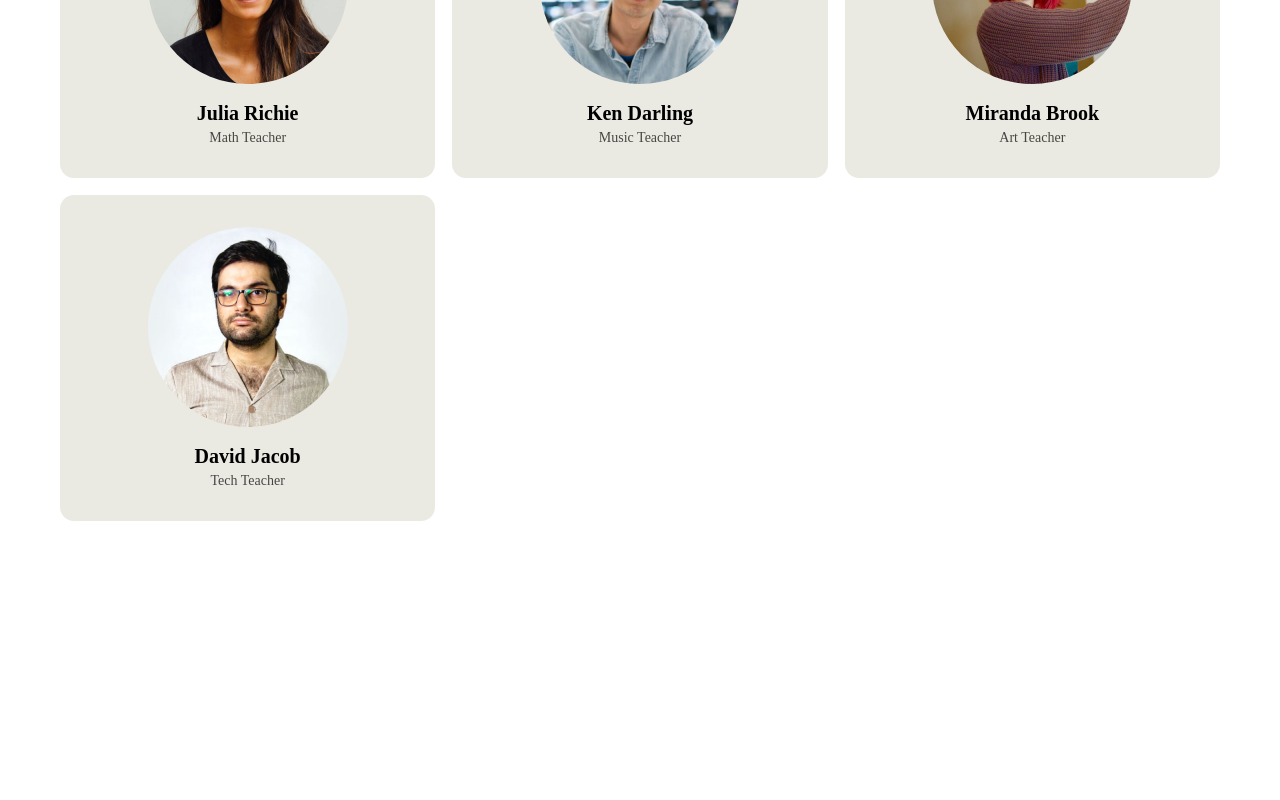
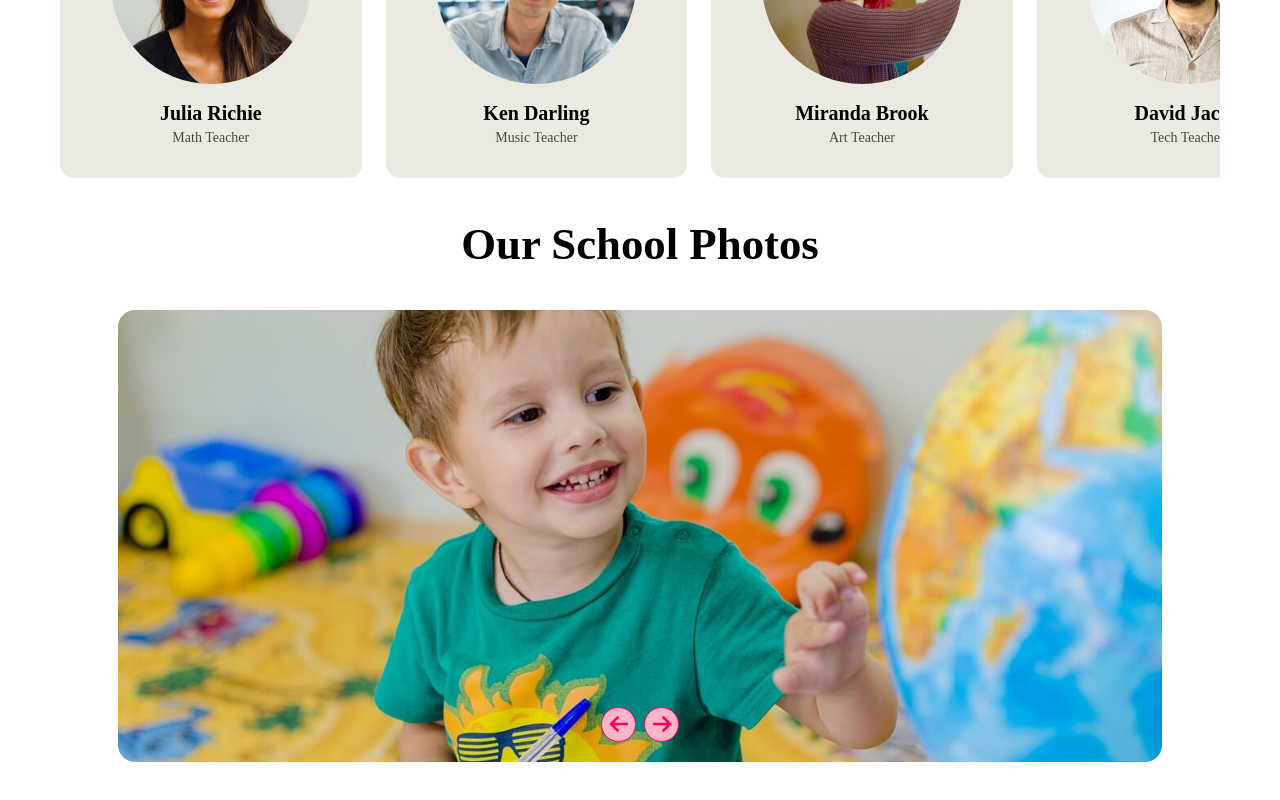
Before and after one commit to UsamaMansoor026/PreSchoolLandingPage, a React (Vite) app: page / in a window 1280 px wide. Shown: the part 2125-2925 px from the top of the page. Before the commit the page ends 2666 px from the top, so only its background shows below. Built offline with nearby package versions, Linux system fonts and the light colour scheme; a web font is replaced by a local one.

Commit message:
Image Slider for School Photos added, teacher section added

```diff
--- /dev/null
+++ b/src/components/SchoolGallery.jsx
@@ -0,0 +1,51 @@
+import React, { useEffect } from "react";
+import { schoolPhotos } from "../constants/constants";
+import { HiOutlineArrowSmLeft, HiOutlineArrowSmRight } from "react-icons/hi";
+
+const SchoolGallery = () => {
+  const slider = document.querySelector(".sliderImages");
+
+  const nextSlide = () => {
+    slider.append(slider.querySelector("img:first-child"));
+  };
+
+  const prevSlide = () => {
+    slider.prepend(slider.querySelector("img:last-child"));
+  };
+
+  useEffect(() => {
+    const intervalId = setInterval(() => {
+      nextSlide();
+    }, 2000);
+
+    return () => clearInterval(intervalId);
+  }, []);
+  return (
+    <div className="subSection">
+      <h1 className="sectionHeading textCenter">Our School Photos</h1>
+
+      {/* Image Slider */}
+      <div className="imageSlider_container">
+        <div className="sliderImages">
+          <img src={schoolPhotos.one} alt="" />
+          <img src={schoolPhotos.two} alt="" />
+          <img src={schoolPhotos.three} alt="" />
+          <img src={schoolPhotos.four} alt="" />
+          <img src={schoolPhotos.five} alt="" />
+          <img src={schoolPhotos.six} alt="" />
+        </div>
+
+        <div className="slider_controlls">
+          <button id="prev" onClick={prevSlide}>
+            <HiOutlineArrowSmLeft />
+          </button>
+          <button id="next" onClick={nextSlide}>
+            <HiOutlineArrowSmRight />
+          </button>
+        </div>
+      </div>
+    </div>
+  );
+};
+
+export default SchoolGallery;
--- a/src/components/Teachers.jsx
+++ b/src/components/Teachers.jsx
@@ -3,14 +3,14 @@ import { teachersData } from "../constants/constants";
 
 const Teachers = () => {
   return (
-    <div className="subSection">
+    <div className="subSection" style={{ position: "relative" }}>
       <div className="section_innerWrapper" style={{ boxShadow: "none" }}>
         <div className="subHeading_wrapper">
           <h2 className="sectionHeading col-5">Meet Our Teachers</h2>
         </div>
       </div>
 
-      <div className="cards_container">
+      <div className="teachers_cards">
         {teachersData?.map((data) => (
           <article key={data.id} className="teacher_card">
             <div>
--- a/src/constants/constants.js
+++ b/src/constants/constants.js
@@ -70,3 +70,12 @@ export const teachersData = [
     profileImg: "/assets/teacher4.jpg",
   },
 ];
+
+export const schoolPhotos = {
+  one: "/assets/carousal1.jpg",
+  two: "/assets/carousal2.jpg",
+  three: "/assets/carousal3.jpg",
+  four: "/assets/carousal4.jpg",
+  five: "/assets/carousal5.jpg",
+  six: "/assets/carousal6.jpg",
+};
--- a/src/index.css
+++ b/src/index.css
@@ -18,6 +18,10 @@
   padding: 0;
   box-sizing: border-box;
   font-family: "Kiwi Maru", serif;
+}
+
+body {
+  overflow-x: hidden;
 }
 
 ul {
@@ -449,9 +453,23 @@ nav div {
 }
 
 /* Teacher Card */
+.teachers_cards {
+  display: flex;
+  align-items: center;
+  justify-content: space-between;
+  gap: 24px;
+  margin-bottom: 40px;
+  overflow-x: auto;
+}
+
+.teachers_cards::-webkit-scrollbar {
+  width: 1px;
+}
+
 .teacher_card {
   background-color: var(--light-gray);
   display: flex;
+  min-width: 26%;
   flex-direction: column;
   align-items: center;
   justify-content: center;
@@ -472,6 +490,52 @@ nav div {
     font-size: 14px;
     text-align: center;
   }
+}
+
+/* Image Slider */
+.imageSlider_container {
+  margin-block: 40px;
+  position: relative;
+}
+
+.sliderImages img {
+  width: 90%;
+  margin-inline: auto;
+  display: block;
+  border-radius: 17px;
+  aspect-ratio: 3/1.3;
+  object-fit: cover;
+  transition: all 500ms;
+}
+
+.slider_controlls {
+  display: flex;
+  align-items: center;
+  justify-content: center;
+  margin-top: 9px;
+  gap: 8px;
+  position: absolute;
+  bottom: 20px;
+  left: 50%;
+  transform: translateX(-50%);
+}
+
+.slider_controlls button {
+  font-size: 32px;
+  border-radius: 50%;
+  width: 35px;
+  height: 35px;
+  border: 1px solid var(--pinkish);
+  color: var(--pinkish);
+  display: flex;
+  align-items: center;
+  justify-content: center;
+  cursor: pointer;
+  background-color: var(--light-pink);
+}
+
+.sliderImages img:not(img:first-child) {
+  display: none;
 }
 
 /* Media Queries */
@@ -505,6 +569,10 @@ nav div {
   .info_card {
     min-height: 210px;
   }
+
+  .sliderImages img {
+    aspect-ratio: 3/2;
+  }
 }
 
 @media (max-width: 680px) {
@@ -533,6 +601,12 @@ nav div {
   }
 }
 
+@media (max-width: 597px) {
+  .sliderImages img {
+    aspect-ratio: 1;
+  }
+}
+
 @media (max-width: 522px) {
   .leftPortion h1 {
     font-size: 49px !important;
--- a/src/pages/Home.jsx
+++ b/src/pages/Home.jsx
@@ -2,6 +2,7 @@ import React from "react";
 import Hero from "../components/Hero";
 import Packages from "../components/Packages";
 import Teachers from "../components/Teachers";
+import SchoolGallery from "../components/SchoolGallery";
 
 const Home = () => {
   return (
@@ -11,6 +12,7 @@ const Home = () => {
       {/* Remaining Content */}
       <Packages />
       <Teachers />
+      <SchoolGallery />
     </>
   );
 };
```
